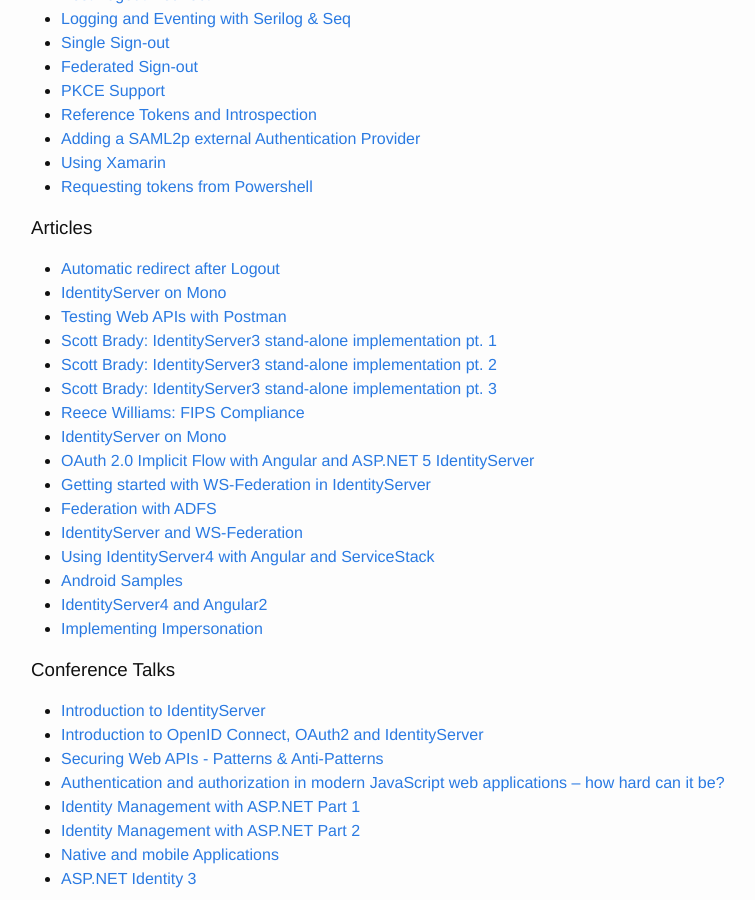
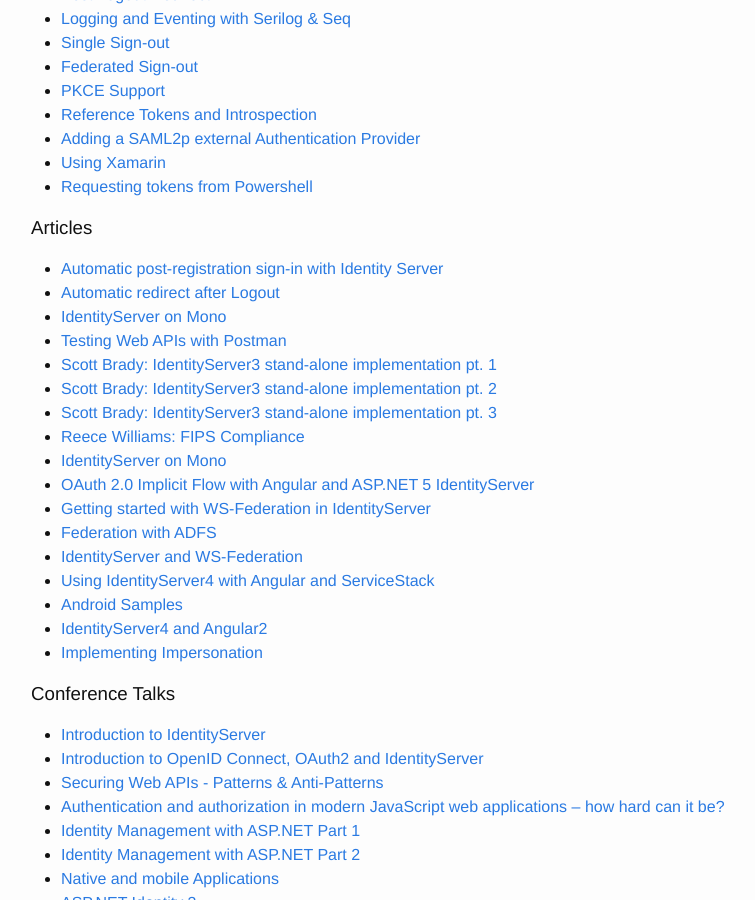
Before and after one commit to IdentityServer/Documentation, a Jekyll site: the page built from docsv2/resources/home.md, in a window 1280 px wide and 900 px high, scrolled down 369 px. Shown: the whole window, without its empty margins (239-994 px from the left). Built offline with Jekyll 4.4.1, drawn with Linux system fonts in a browser that asks for light colours.

Commit message:
Update home.md

```diff
--- a/docsv2/resources/home.md
+++ b/docsv2/resources/home.md
@@ -23,6 +23,7 @@
 * [Requesting tokens from Powershell](https://gist.github.com/johnkors/454c829aa63e7663745da5ebeb38dd86)
 
 ### Articles
+* [Automatic post-registration sign-in with Identity Server](http://benfoster.io/blog/identity-server-post-registration-sign-in)
 * [Automatic redirect after Logout](http://www.aaron-powell.com/posts/2015-01-11-auto-redirect-when-logging-out.html)
 * [IdentityServer on Mono](http://www.ryanmelena.com/2014/10/31/thinktecture-identityserver-v3-on-mono/)
 * [Testing Web APIs with Postman](http://www.timecockpit.com/blog/2014/11/05/Testing-Time-Cockpits-OData-Web-API-with-Postman)
```
